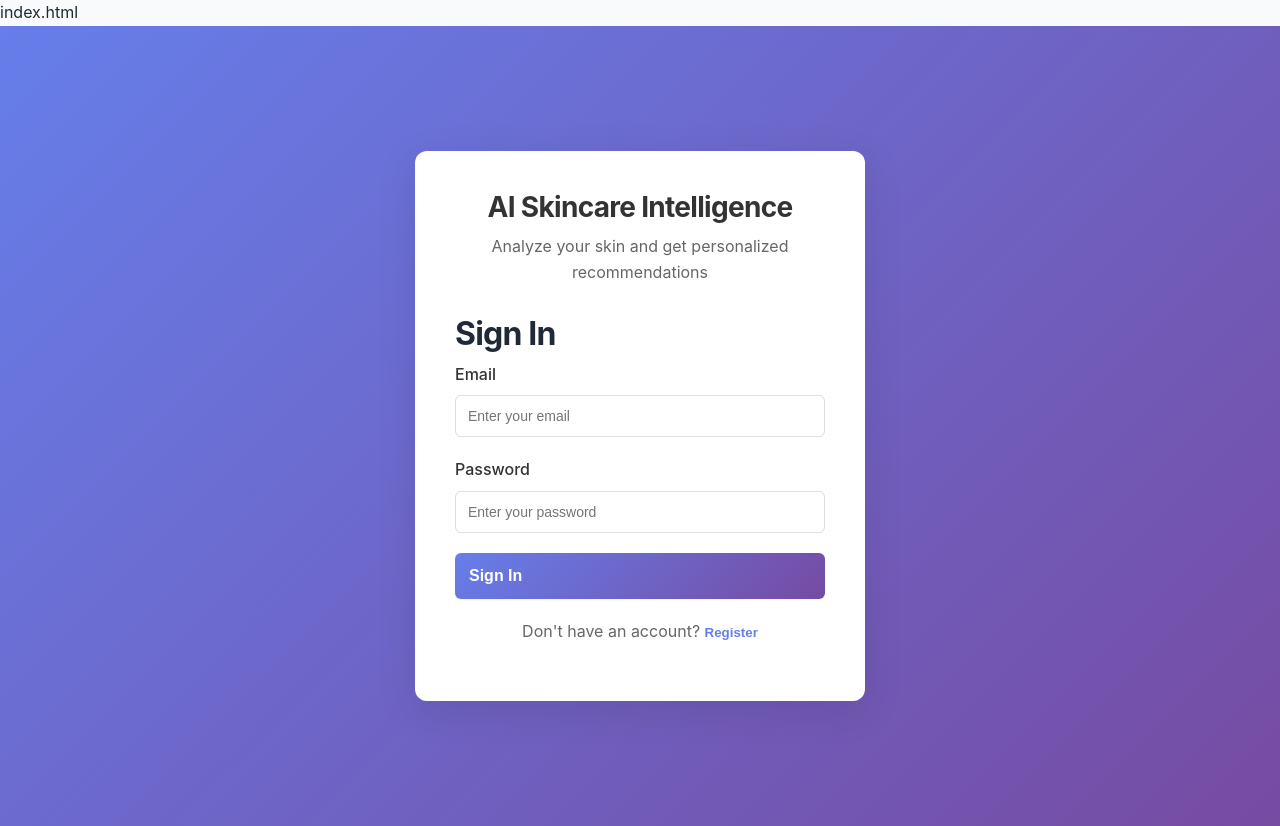
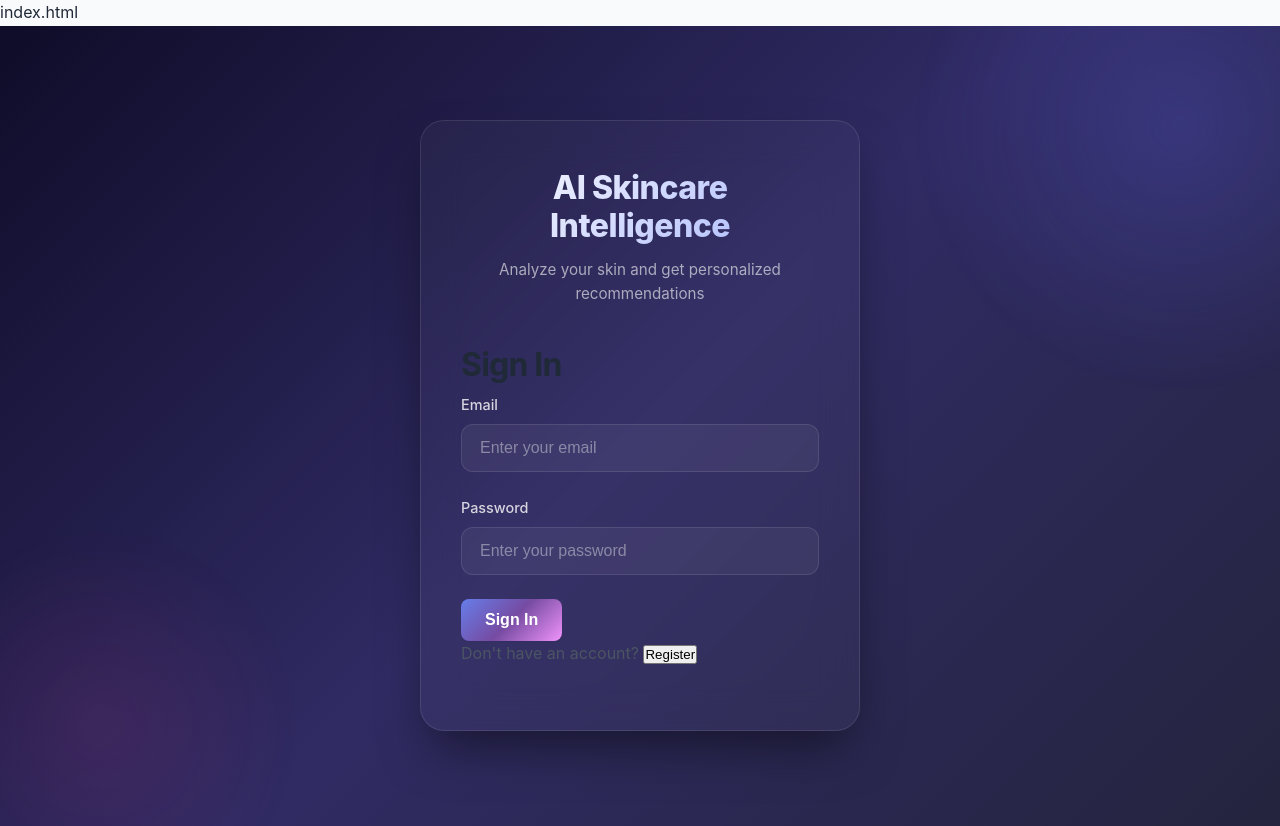
Before and after one commit to himprapatel-rgb/ai-skincare-intelligence-system, a React (Vite) app in the folder frontend/: page /auth in a window 1280 px wide. Built offline with nearby package versions, Linux system fonts and the light colour scheme; no server answers.

Commit message:
feat(ui): Premium glass auth design

```diff
--- a/frontend/src/pages/AuthPage.css
+++ b/frontend/src/pages/AuthPage.css
@@ -1,104 +1,175 @@
+/* AuraSkin Auth Premium Design */
+
 .auth-page {
   min-height: 100vh;
   display: flex;
   align-items: center;
   justify-content: center;
-  background: linear-gradient(135deg, #667eea 0%, #764ba2 100%);
-  padding: 20px;
+  background: linear-gradient(135deg, #0f0c29 0%, #302b63 50%, #24243e 100%);
+  position: relative;
+  overflow: hidden;
+}
+
+.auth-page::before {
+  content: '';
+  position: absolute;
+  width: 500px;
+  height: 500px;
+  background: radial-gradient(circle, rgba(99, 102, 241, 0.3) 0%, transparent 70%);
+  top: -150px;
+  right: -150px;
+  animation: pulse-glow 4s ease-in-out infinite;
+}
+
+.auth-page::after {
+  content: '';
+  position: absolute;
+  width: 400px;
+  height: 400px;
+  background: radial-gradient(circle, rgba(236, 72, 153, 0.2) 0%, transparent 70%);
+  bottom: -100px;
+  left: -100px;
+  animation: pulse-glow 4s ease-in-out infinite 2s;
+}
+
+@keyframes pulse-glow {
+  0%, 100% { transform: scale(1); opacity: 0.5; }
+  50% { transform: scale(1.1); opacity: 0.8; }
 }
 
 .auth-container {
-  background: white;
-  border-radius: 12px;
-  box-shadow: 0 10px 40px rgba(0, 0, 0, 0.1);
-  max-width: 450px;
+  background: rgba(255, 255, 255, 0.03);
+  backdrop-filter: blur(20px);
+  border: 1px solid rgba(255, 255, 255, 0.1);
+  border-radius: 24px;
+  max-width: 440px;
   width: 100%;
-  padding: 40px;
+  padding: 48px 40px;
+  position: relative;
+  z-index: 10;
+  box-shadow: 0 25px 50px -12px rgba(0, 0, 0, 0.5);
 }
 
 .auth-header {
   text-align: center;
-  margin-bottom: 30px;
+  margin-bottom: 40px;
 }
 
 .auth-header h1 {
-  color: #333;
-  font-size: 28px;
-  margin-bottom: 10px;
+  font-size: 2rem;
+  font-weight: 800;
+  background: linear-gradient(135deg, #fff 0%, #a5b4fc 100%);
+  -webkit-background-clip: text;
+  -webkit-text-fill-color: transparent;
+  margin-bottom: 12px;
+  letter-spacing: -0.5px;
 }
 
 .auth-header p {
-  color: #666;
-  font-size: 16px;
+  color: rgba(255, 255, 255, 0.6);
+  font-size: 0.95rem;
 }
 
 .auth-content .form-group {
-  margin-bottom: 20px;
+  margin-bottom: 24px;
 }
 
 .auth-content .form-group label {
   display: block;
+  color: rgba(255, 255, 255, 0.8);
+  font-size: 0.9rem;
+  font-weight: 500;
   margin-bottom: 8px;
-  color: #333;
-  font-weight: 500;
 }
 
 .auth-content .form-group input {
   width: 100%;
-  padding: 12px;
-  border: 1px solid #ddd;
-  border-radius: 6px;
-  font-size: 14px;
-  transition: border-color 0.3s;
+  padding: 14px 18px;
+  background: rgba(255, 255, 255, 0.05);
+  border: 1px solid rgba(255, 255, 255, 0.1);
+  border-radius: 12px;
+  color: #fff;
+  font-size: 1rem;
+  transition: all 0.3s ease;
+}
+
+.auth-content .form-group input::placeholder {
+  color: rgba(255, 255, 255, 0.4);
 }
 
 .auth-content .form-group input:focus {
   outline: none;
-  border-color: #667eea;
+  border-color: rgba(99, 102, 241, 0.5);
+  background: rgba(255, 255, 255, 0.08);
+  box-shadow: 0 0 0 4px rgba(99, 102, 241, 0.1);
 }
 
-.auth-content .form-group input:disabled {
-  background-color: #f5f5f5;
-  cursor: not-allowed;
+.auth-button {
+  width: 100%;
+  padding: 16px;
+  background: linear-gradient(135deg, #667eea 0%, #764ba2 100%);
+  border: none;
+  border-radius: 12px;
+  color: #fff;
+  font-size: 1rem;
+  font-weight: 600;
+  cursor: pointer;
+  transition: all 0.3s ease;
+  box-shadow: 0 4px 20px rgba(99, 102, 241, 0.4);
 }
 
-.auth-content .btn-primary {
-  width: 100%;
-  padding: 14px;
-  background: linear-gradient(135deg, #667eea 0%, #764ba2 100%);
-  color: white;
-  border: none;
-  border-radius: 6px;
-  font-size: 16px;
-  font-weight: 600;
-  cursor: pointer;
-  transition: transform 0.2s;
+.auth-button:hover {
+  transform: translateY(-2px);
+  box-shadow: 0 8px 30px rgba(99, 102, 241, 0.6);
 }
 
-.auth-content .btn-primary:hover:not(:disabled) {
-  transform: translateY(-2px);
+.auth-button:active {
+  transform: translateY(0);
 }
 
-.auth-content .btn-primary:disabled {
-  opacity: 0.6;
-  cursor: not-allowed;
+.auth-footer {
+  text-align: center;
+  margin-top: 32px;
+  color: rgba(255, 255, 255, 0.6);
+  font-size: 0.95rem;
 }
 
-.auth-content .switch-form {
-  text-align: center;
-  margin-top: 20px;
-  color: #666;
+.auth-footer a {
+  color: #a5b4fc;
+  text-decoration: none;
+  font-weight: 600;
+  transition: color 0.3s ease;
 }
 
-.auth-content .btn-link {
-  background: none;
-  border: none;
-  color: #667eea;
-  cursor: pointer;
-  font-weight: 600;
-  text-decoration: none;
+.auth-footer a:hover {
+  color: #fff;
 }
 
-.auth-content .btn-link:hover {
-  text-decoration: underline;
+.error-message {
+  background: rgba(239, 68, 68, 0.1);
+  border: 1px solid rgba(239, 68, 68, 0.3);
+  color: #fca5a5;
+  padding: 12px 16px;
+  border-radius: 10px;
+  font-size: 0.9rem;
+  margin-bottom: 20px;
+  text-align: center;
 }
+
+.success-message {
+  background: rgba(34, 197, 94, 0.1);
+  border: 1px solid rgba(34, 197, 94, 0.3);
+  color: #86efac;
+  padding: 12px 16px;
+  border-radius: 10px;
+  font-size: 0.9rem;
+  margin-bottom: 20px;
+  text-align: center;
+}
+
+@media (max-width: 480px) {
+  .auth-container {
+    margin: 20px;
+    padding: 32px 24px;
+  }
+}
```
